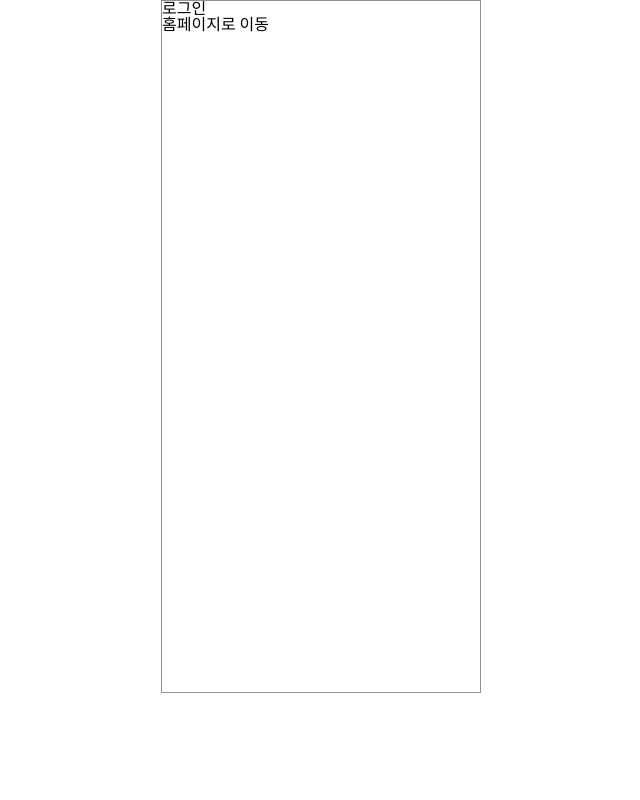
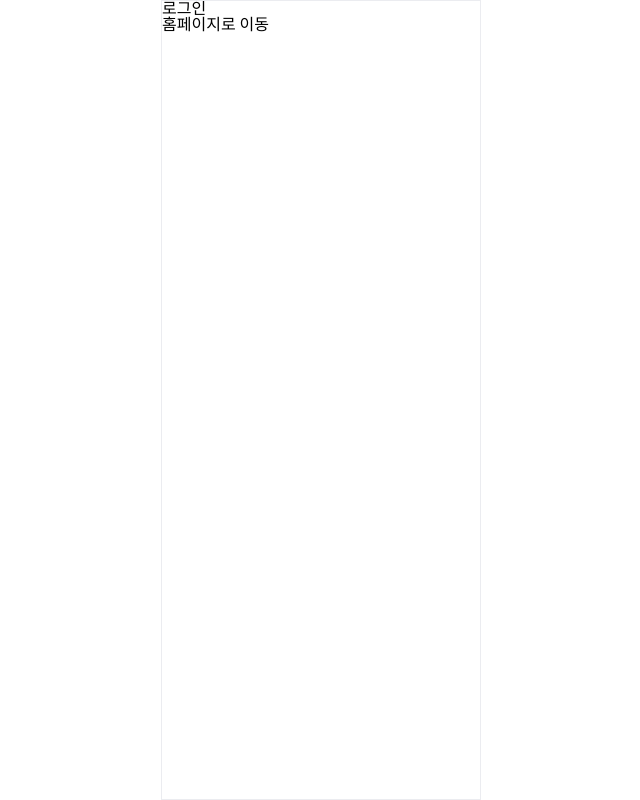
Before and after one commit to FRONTENDSCHOOL10/seven-11, a React (Vite) app: page /login in a window 1280 px wide. Shown: the whole page, without its empty margins (319-959 px from the left). Built offline with nearby package versions, Linux system fonts and the light colour scheme; a web font is replaced by a local one.

Commit message:
[Bugfix] FooterNav 포지션 오류 수정

```diff
--- a/src/App.jsx
+++ b/src/App.jsx
@@ -1,11 +1,10 @@
 import router from '@/router';
 import { RouterProvider } from 'react-router-dom';
 import { HelmetProvider } from 'react-helmet-async';
-
 function App() {
   return (
     <HelmetProvider>
-      <div className="App relative h-[693px] w-[320px] mx-auto border overflow-auto border-gray-300 no-scrollbar">
+      <div className="App relative min-h-screen w-[320px] mx-auto border box-border border-gray-100 overflow-auto no-scrollbar">
         <RouterProvider router={router} />
       </div>
     </HelmetProvider>
--- a/src/components/FooterNav.jsx
+++ b/src/components/FooterNav.jsx
@@ -7,7 +7,7 @@ function FooterNav() {
   const [items] = useState(navigationItems);
 
   return (
-    <nav className="fixed bottom-0 bg-white border-t border-gray-100 w-full max-w-[318px]">
+    <nav className="fixed bottom-0 bg-white border-t box-border border-gray-100 min-w-[318px]">
       <ul className="flex justify-around p-2">
         {items.map((item, index) => (
           <li key={index} className="flex-1 text-center">
```
